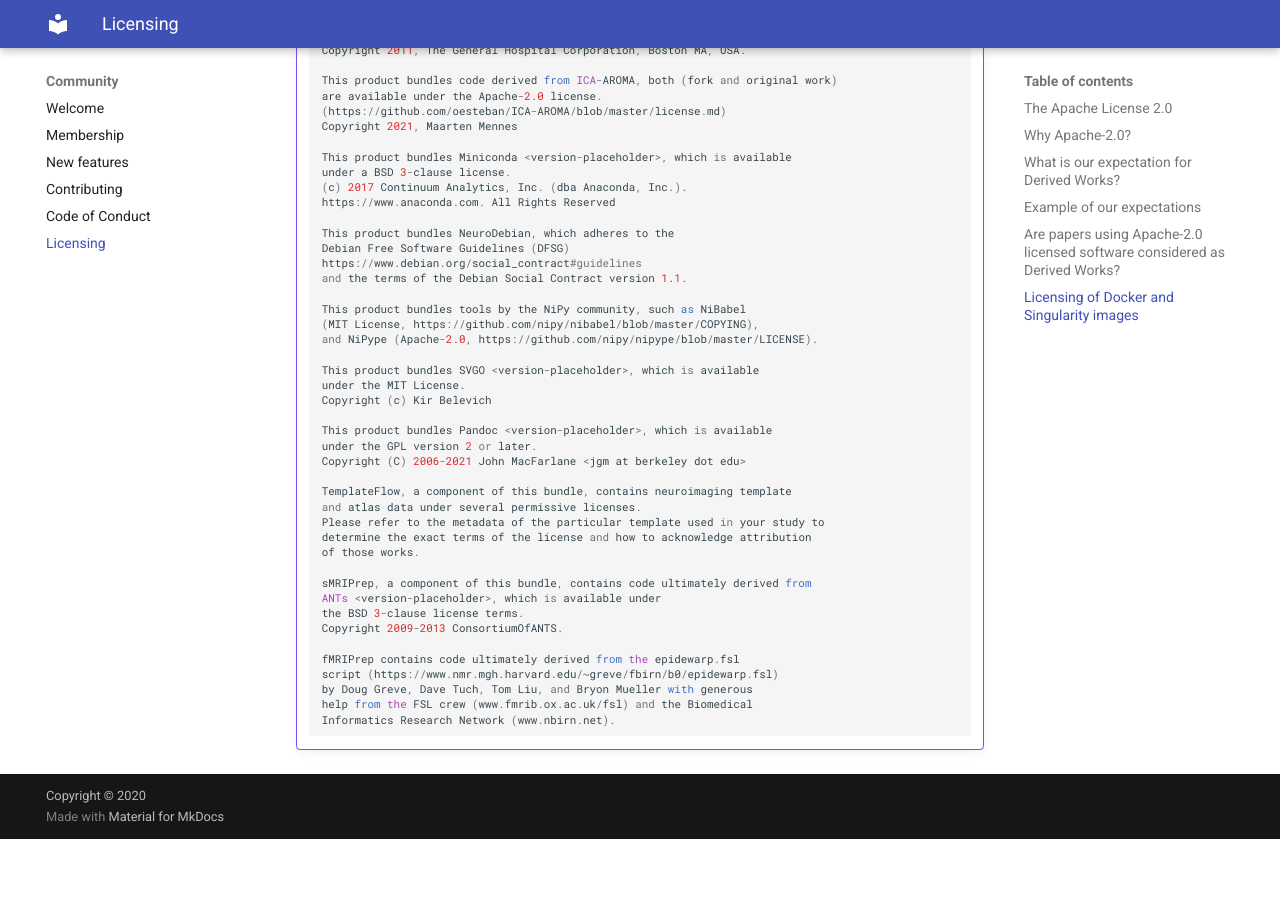
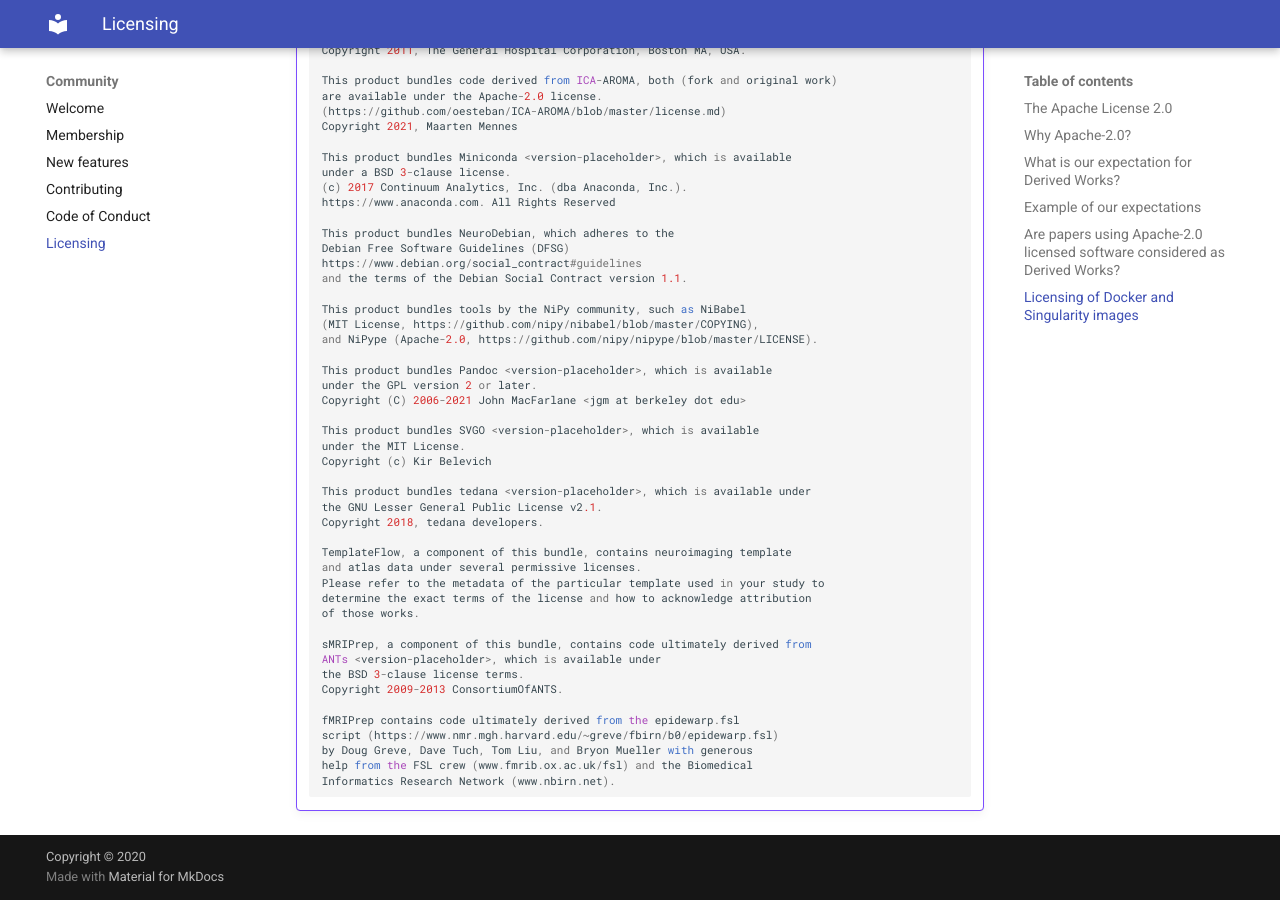
Before and after one commit to nipreps/nipreps.github.io, an MkDocs documentation site: the page built from docs/community/licensing.md, in a window 1280 px wide and 900 px high, scrolled down 5287 px. Built offline with MkDocs 1.6.1 and Material for MkDocs 9.7.7, drawn with Linux system fonts in a browser that asks for light colours; before the commit the page ends 6126 px from its top, so only the background shows below that.

Commit message:
enh: add tedana to containerized NOTICE

```diff
--- a/docs/community/licensing.md
+++ b/docs/community/licensing.md
@@ -233,13 +233,17 @@
         (MIT License, https://github.com/nipy/nibabel/blob/master/COPYING),
         and NiPype (Apache-2.0, https://github.com/nipy/nipype/blob/master/LICENSE).
 
+        This product bundles Pandoc <version-placeholder>, which is available
+        under the GPL version 2 or later.
+        Copyright (C) 2006-2021 John MacFarlane <jgm at berkeley dot edu>
+
         This product bundles SVGO <version-placeholder>, which is available
         under the MIT License.
         Copyright (c) Kir Belevich
 
-        This product bundles Pandoc <version-placeholder>, which is available
-        under the GPL version 2 or later.
-        Copyright (C) 2006-2021 John MacFarlane <jgm at berkeley dot edu>
+        This product bundles tedana <version-placeholder>, which is available under
+        the GNU Lesser General Public License v2.1.
+        Copyright 2018, tedana developers.
 
         TemplateFlow, a component of this bundle, contains neuroimaging template
         and atlas data under several permissive licenses.
```
